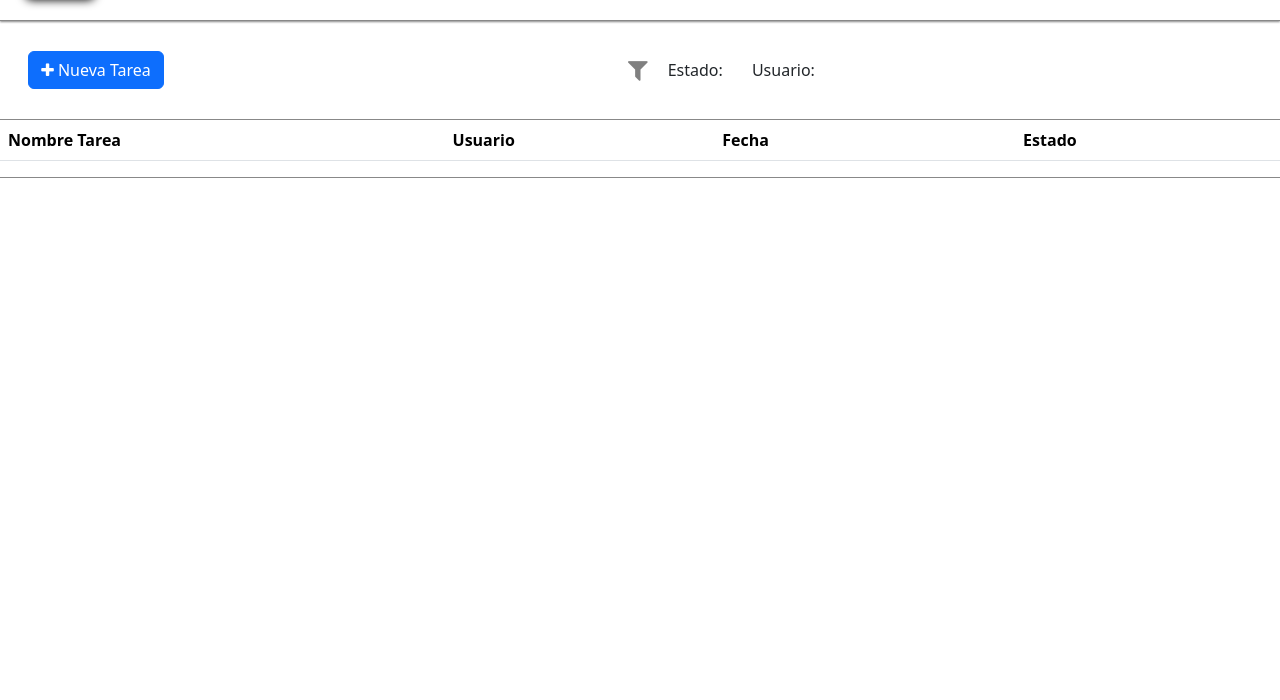
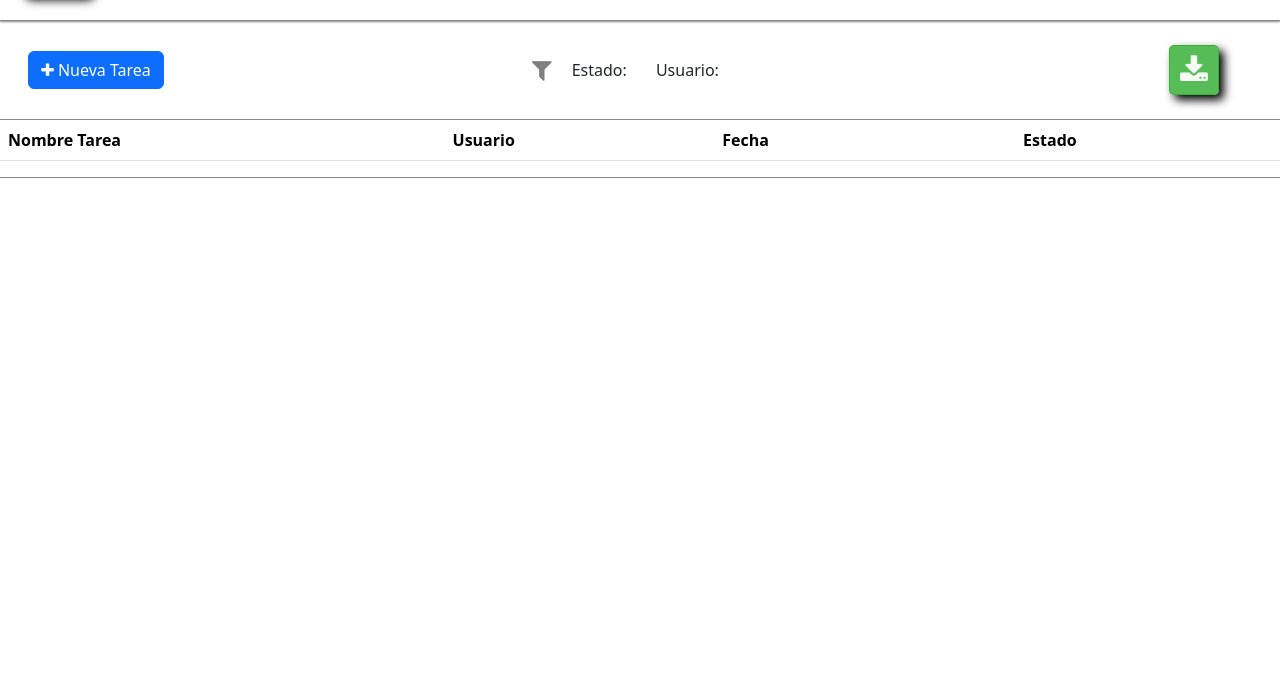
Before and after one commit to alejocarpa/todolist-frontend, a plain HTML site: page index.html in a window 1280 px wide. Shown: the part 100-800 px from the top of the page. Drawn offline with nearby package versions, Linux system fonts and the light colour scheme; no server answers.

Commit message:
Se pone el enlace para descargar reporte csv

```diff
--- a/index.html
+++ b/index.html
@@ -45,7 +45,13 @@
                     <div id="selectUsuarios"></div><!-- Este div se llena cuando la peticion get de usuarios es cargada (peticionesGet.js) -->
                 </div>
             </div>
-
+            <div class="seccion-exportar">
+                <a href="http://proyectoeasy.shop/backend_todo/tarea/tarea.php?informe=true" class="link-descargar">
+                    <div class="exportar-icono">
+                        <i class="fa fa-download"></i>
+                    </div>
+                </a>
+            </div>
         </div>
         <div class="cuerpo-seccion">
             <div class="table-responsive seccion-tabla">
--- a/styles.css
+++ b/styles.css
@@ -64,10 +64,45 @@ body{
 
 .seccion-filtros{
     /* border: 1px solid #0f0; */
-    width: 85%;
+    width: 70%;
     display: flex;
     justify-content: center;
     align-items: center;
+}
+
+.seccion-exportar {
+    width: 15%;
+    display: flex;
+    justify-content: center;
+    align-items: center;
+}
+
+.link-descargar {
+    text-decoration: none;
+}
+
+.exportar-icono {
+    width: 50px;
+    height: 50px;
+    display: flex;
+    justify-content: center;
+    align-items: center;
+    border: 1px solid rgba(46, 173, 46, 0.808);
+    border-radius: 10%;
+    background-color: rgba(46, 173, 46, 0.808);
+    font-size: 30px;
+    color:rgba(255, 255, 255, 0.932);
+    margin-left: 20px;
+    margin-top: 10px;
+    margin-bottom: 10px;
+    box-shadow: 5px 5px 10px black;
+}
+
+.exportar-icono:hover {
+    cursor: pointer;
+    background-color: rgb(46, 173, 46);
+    border: 1px transparent rgba(255, 255, 255, 0.516);
+    scale: 1.2;
 }
 
 .seccion-tabla {
```
